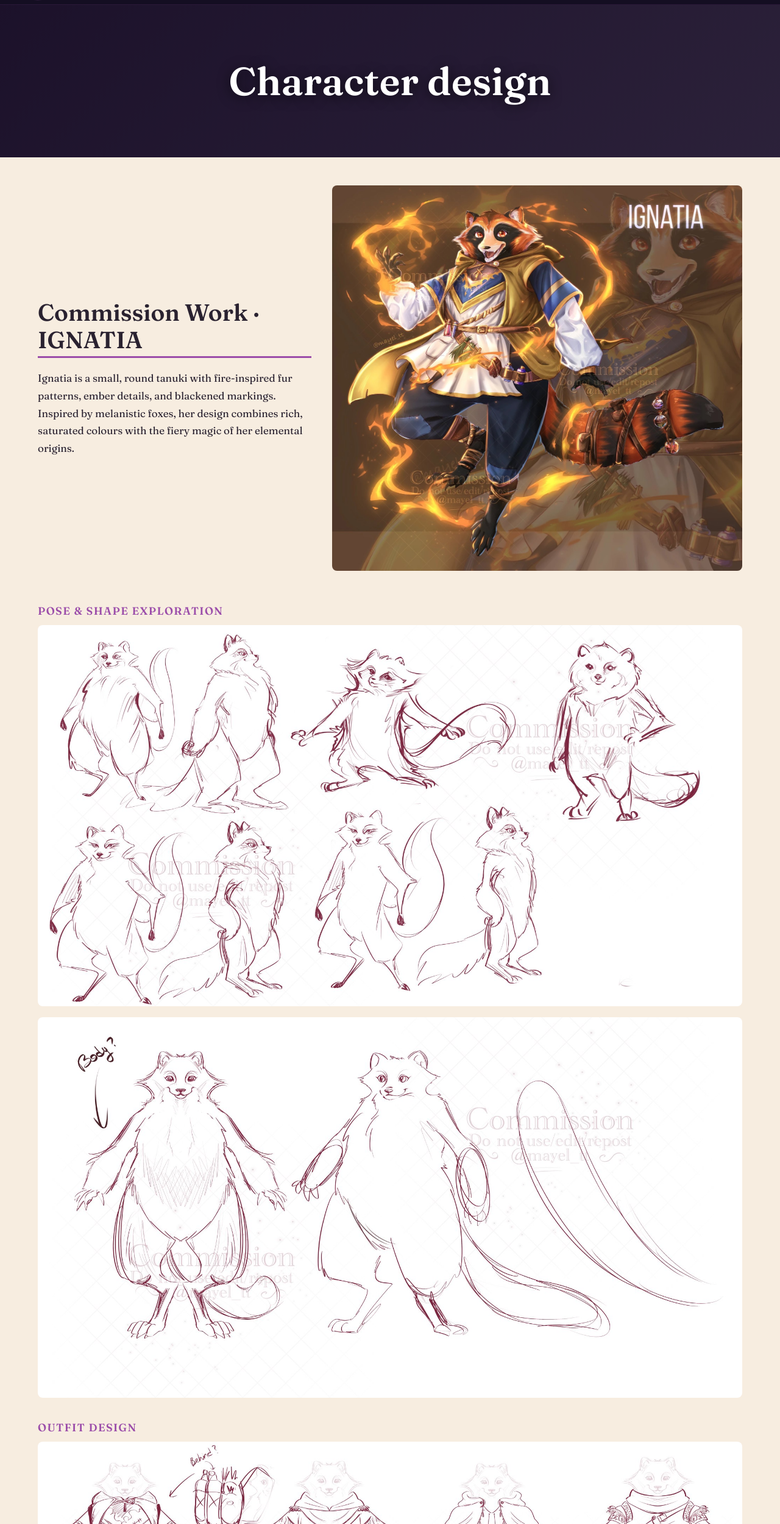
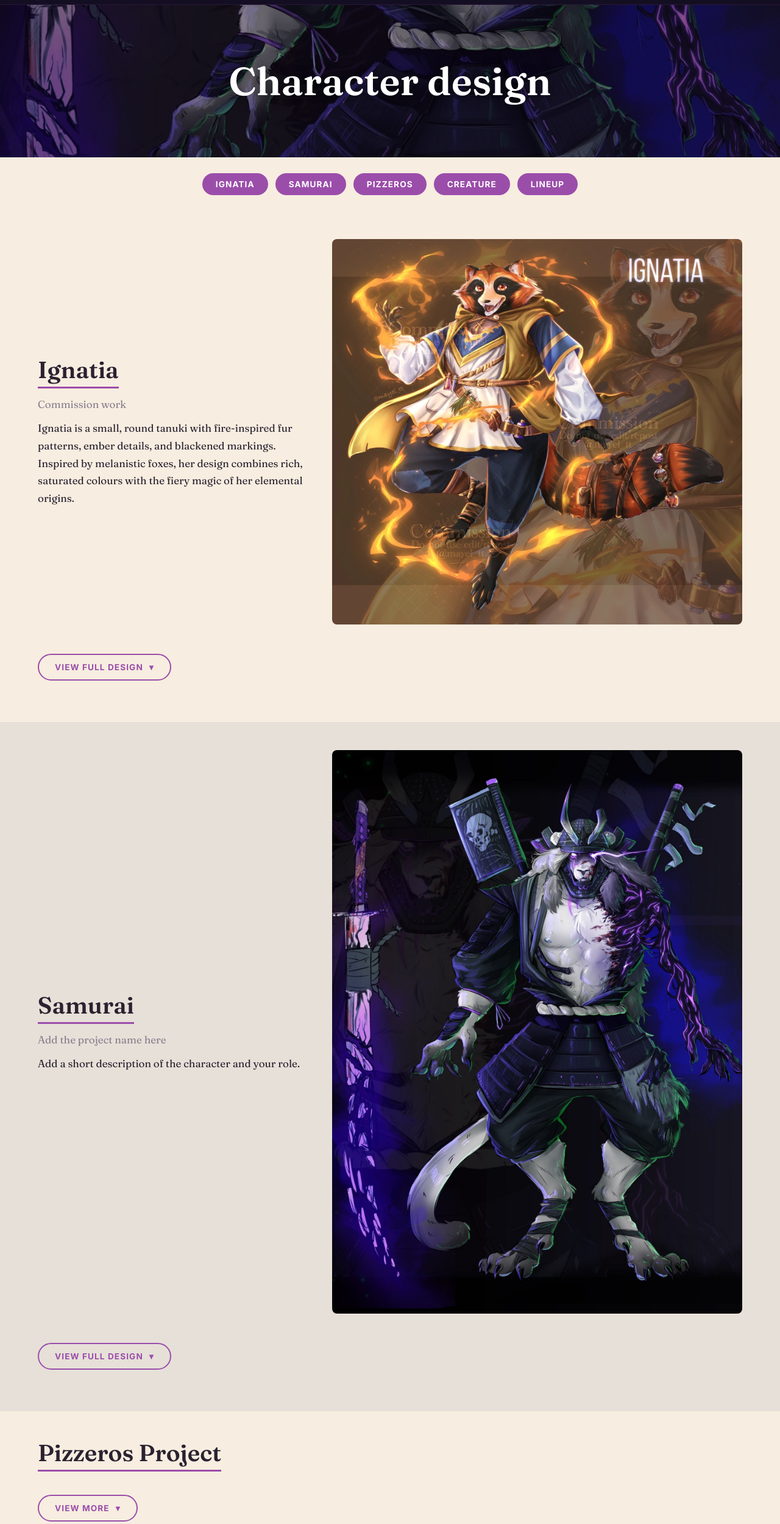
Before and after one commit to mariaelnaguelljorba/Portfolio, a plain HTML site: page character-design.html in a window 1280 px wide. Shown: the part 61-2560 px from the top of the page at 61% size. Drawn offline with Linux system fonts and the light colour scheme.

Commit message:
Update character-design.html

```diff
--- a/character-design.html
+++ b/character-design.html
@@ -5,56 +5,65 @@
 <script src="script.js" defer></script></head>
 <body data-on="works"><header id="site-header"></header>
 <main>
-<div class="pg-banner"><img src="images/banner-character.jpg" alt="" onerror="this.remove()"><h1>Character design</h1></div>
+<div class="pg-banner"><img src="images/cd-samurai-final.jpg" alt="" onerror="this.remove()"><h1>Character design</h1></div>
+<nav class="cnav"><a href="#ignatia">Ignatia</a><a href="#samurai">Samurai</a><a href="#pizzeros">Pizzeros</a><a href="#creature">Creature</a><a href="#lineup">Lineup</a></nav>
 
 <!-- ===== IGNATIA ===== -->
-<div class="cdw"><section class="cd">
-<div class="split"><div><h2>Commission Work · IGNATIA</h2>
+<div class="cdw" id="ignatia"><section class="cd">
+<div class="split"><div><h2>Ignatia</h2><p class="sub">Commission work</p>
 <p class="lead">Ignatia is a small, round tanuki with fire-inspired fur patterns, ember details, and blackened markings. Inspired by melanistic foxes, her design combines rich, saturated colours with the fiery magic of her elemental origins.</p></div>
 <figure class="pic"><img src="images/ignatia.jpg" alt="Ignatia" loading="lazy" onerror="this.remove()"></figure></div>
+<details class="more"><summary><span class="c1">View full design</span><span class="c2">Hide design</span></summary>
 <h3>Pose &amp; shape exploration</h3>
-<figure class="pic"><img src="images/cd-ignatia-poses.jpg" alt="Pose sketches" loading="lazy" onerror="this.remove()"></figure>
-<figure class="pic"><img src="images/cd-ignatia-body.jpg" alt="Body shape" loading="lazy" onerror="this.remove()"></figure>
+<figure class="pic"><img src="images/cd-ignatia-poses.webp" alt="Pose sketches" loading="lazy" onerror="this.remove()"></figure>
+<figure class="pic"><img src="images/cd-ignatia-body.webp" alt="Body shape" loading="lazy" onerror="this.remove()"></figure>
 <h3>Outfit design</h3>
-<figure class="pic"><img src="images/cd-ignatia-outfits.jpg" alt="Outfit options" loading="lazy" onerror="this.remove()"></figure>
-<div class="pics c2"><figure class="pic"><img src="images/cd-ignatia-outfit1.jpg" alt="Outfit 1" loading="lazy" onerror="this.remove()"><figcaption>Outfit 1</figcaption></figure><figure class="pic"><img src="images/cd-ignatia-outfit2.jpg" alt="Outfit 2" loading="lazy" onerror="this.remove()"><figcaption>Outfit 2</figcaption></figure></div>
-<div class="pics c2"><figure class="pic"><img src="images/cd-ignatia-outfit3.jpg" alt="Outfit 3" loading="lazy" onerror="this.remove()"><figcaption>Outfit 3</figcaption></figure><figure class="pic"><img src="images/cd-ignatia-outfit4.jpg" alt="Outfit 4" loading="lazy" onerror="this.remove()"><figcaption>Outfit 4</figcaption></figure></div>
+<figure class="pic"><img src="images/cd-ignatia-outfits.webp" alt="Outfit options" loading="lazy" onerror="this.remove()"></figure>
+<div class="pics c2"><figure class="pic"><img src="images/cd-ignatia-outfit1.webp" alt="Outfit 1" loading="lazy" onerror="this.remove()"><figcaption>Outfit 1</figcaption></figure><figure class="pic"><img src="images/cd-ignatia-outfit2.webp" alt="Outfit 2" loading="lazy" onerror="this.remove()"><figcaption>Outfit 2</figcaption></figure></div>
+<div class="pics c2"><figure class="pic"><img src="images/cd-ignatia-outfit3.webp" alt="Outfit 3" loading="lazy" onerror="this.remove()"><figcaption>Outfit 3</figcaption></figure><figure class="pic"><img src="images/cd-ignatia-outfit4.webp" alt="Outfit 4" loading="lazy" onerror="this.remove()"><figcaption>Outfit 4</figcaption></figure></div>
 <h3>Poses</h3>
-<figure class="pic"><img src="images/cd-ignatia-posesketch.jpg" alt="Pose sketches" loading="lazy" onerror="this.remove()"></figure>
+<figure class="pic"><img src="images/cd-ignatia-posesketch.webp" alt="Pose sketches" loading="lazy" onerror="this.remove()"></figure>
 <h3>Final render</h3>
-<figure class="pic" style="max-width:640px;margin-inline:auto"><img src="images/cd-ignatia-head.jpg" alt="Ignatia head" loading="lazy" onerror="this.remove()"></figure>
+<figure class="pic" style="max-width:640px;margin-inline:auto"><img class="mul" src="images/cd-ignatia-head.jpg" alt="Ignatia head" loading="lazy" onerror="this.remove()"></figure>
+</details>
 </section></div>
 
 <!-- ===== SAMURAI ===== -->
-<div class="cdw alt"><section class="cd">
+<div class="cdw alt" id="samurai"><section class="cd">
 <div class="split"><div><h2>Samurai</h2><p class="sub">Add the project name here</p>
 <p class="lead">Add a short description of the character and your role.</p></div>
 <figure class="pic"><img src="images/cd-samurai-final.jpg" alt="Samurai final design" loading="lazy" onerror="this.remove()"></figure></div>
+<details class="more"><summary><span class="c1">View full design</span><span class="c2">Hide design</span></summary>
 <h3>Character sketches</h3>
 <figure class="pic"><img src="images/cd-samurai-sketch.jpg" alt="Character sketches" loading="lazy" onerror="this.remove()"></figure>
 <h3>Props</h3>
 <figure class="pic"><img src="images/cd-samurai-props.jpg" alt="Prop sketches" loading="lazy" onerror="this.remove()"></figure>
+</details>
 </section></div>
 
 <!-- ===== PIZZEROS ===== -->
-<div class="cdw"><section class="cd">
+<div class="cdw" id="pizzeros"><section class="cd">
 <h2>Pizzeros Project</h2>
-<figure class="pic"><img src="images/cd-pizza-1.jpg" alt="Pizzeros" loading="lazy" onerror="this.remove()"></figure>
-<div class="pics c2"><figure class="pic"><img src="images/cd-pizza-2.jpg" alt="Pizzeros" loading="lazy" onerror="this.remove()"></figure><figure class="pic"><img src="images/cd-pizza-3.jpg" alt="Pizzeros" loading="lazy" onerror="this.remove()"></figure></div>
+<figure class="pic"><img src="images/cd-pizza-1.webp" alt="Pizzeros" loading="lazy" onerror="this.remove()"></figure>
+<details class="more"><summary><span class="c1">View more</span><span class="c2">Hide</span></summary>
+<div class="pics c2"><figure class="pic"><img src="images/cd-pizza-2.webp" alt="Pizzeros" loading="lazy" onerror="this.remove()"></figure><figure class="pic"><img src="images/cd-pizza-3.webp" alt="Pizzeros" loading="lazy" onerror="this.remove()"></figure></div>
+</details>
 </section></div>
 
 <!-- ===== CREATURE ===== -->
-<div class="cdw alt"><section class="cd">
+<div class="cdw alt" id="creature"><section class="cd">
 <div class="split"><div><h2>Creature design</h2>
 <p class="lead">Add a short description of the creature.</p></div>
-<figure class="pic"><img src="images/cd-creature-1.jpg" alt="Creature turnaround" loading="lazy" onerror="this.remove()"></figure></div>
-<figure class="pic" style="max-width:560px;margin-inline:auto"><img src="images/cd-creature-2.jpg" alt="Creature sheet" loading="lazy" onerror="this.remove()"></figure>
+<figure class="pic"><img src="images/cd-creature-1.webp" alt="Creature turnaround" loading="lazy" onerror="this.remove()"></figure></div>
+<details class="more"><summary><span class="c1">View full design</span><span class="c2">Hide design</span></summary>
+<figure class="pic" style="max-width:560px;margin-inline:auto"><img class="mul" src="images/cd-creature-2.jpg" alt="Creature sheet" loading="lazy" onerror="this.remove()"></figure>
+</details>
 </section></div>
 
 <!-- ===== LINEUP ===== -->
-<div class="cdw"><section class="cd">
+<div class="cdw" id="lineup"><section class="cd">
 <h2>Character lineup</h2>
-<figure class="pic"><img src="images/character-1.jpg" alt="Character lineup" loading="lazy" onerror="this.remove()"></figure>
+<figure class="pic"><img src="images/character-1.webp" alt="Character lineup" loading="lazy" onerror="this.remove()"></figure>
 </section></div>
 </main>
 <footer id="site-footer"></footer></body></html>
```
